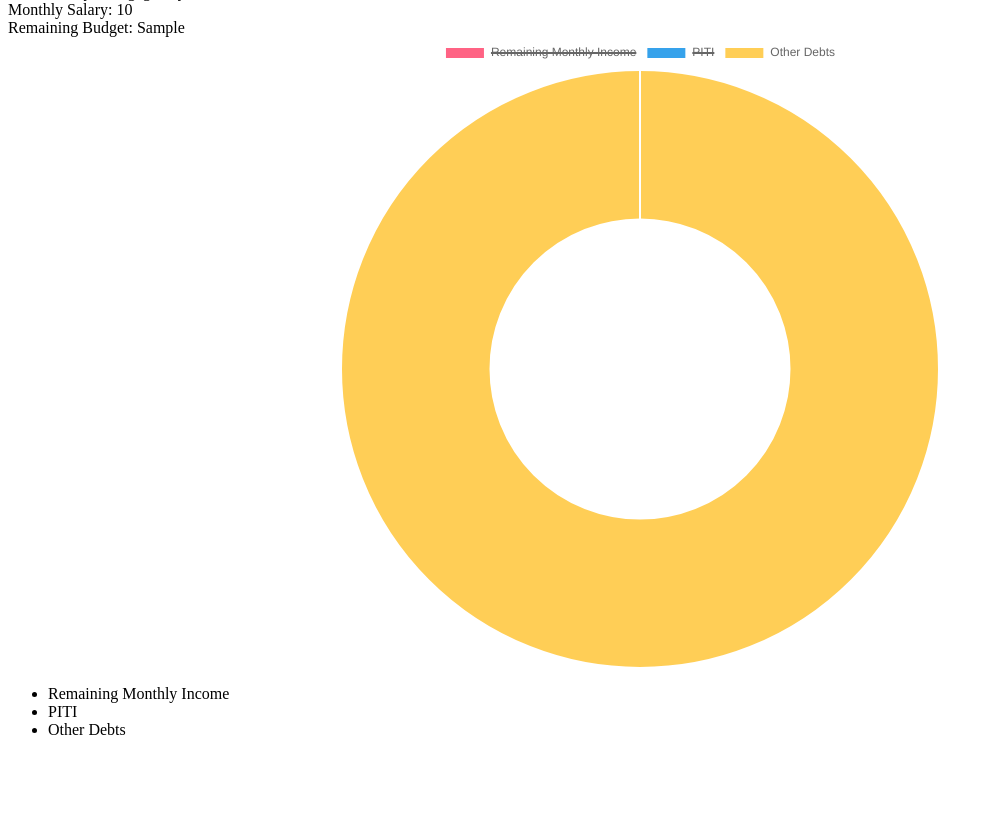
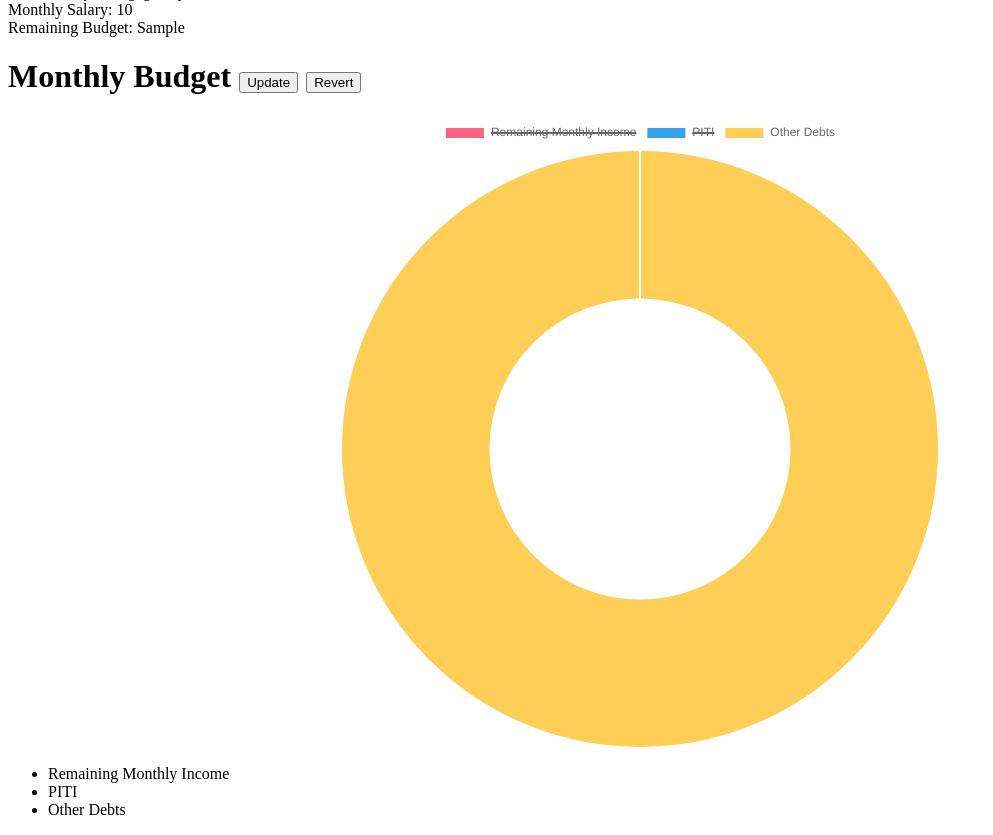
Before and after one commit to reyesmarcy/ScoutHouse, a Flask app: template templates/display-home.html in a window 1280 px wide. Shown: the part 138-973 px from the top of the page, without its empty margins (0-993 px from the left). Before the commit the page ends 873 px from the top, so only its background shows below. Run offline with Flask 2, Linux system fonts and the light colour scheme; tables that the repository leaves empty hold one stand-in row (values such as "Sample post"); the template is opened without the code that fills it: values that come from a table or form of the project are taken from there, most other values are stand-ins (such as "Sample title", 1, 10 or a date in 2020); some libraries are stand-ins or nearby versions.

Commit message:
Added functionality to chart to show what the user can afford based on salary on other debts.

```diff
--- a/templates/display-home.html
+++ b/templates/display-home.html
@@ -29,10 +29,18 @@
 
     </div>
 
+    <div>
+        <h1>Monthly Budget
+            <button class="btn btn-success" onclick="updateChart()">Update</button>
+            <button class="btn btn-success" onclick="revertChart()">Revert</button>
+        </h1>
+    </div>
+
     <div class="melon-chart">
         <canvas id="donutChart"></canvas>
         <div id="donutLegend" class="chart-legend"></div>
     </div>
+
 
     <script type="text/javascript">
         const options = {
@@ -71,6 +79,19 @@
         $('#donutLegend').html(myDonutChart.generateLegend());
         // });
 
+        var another_var = '{{ mo_salary_left }}' * .64;
+        var another_var2 = ('{{ mo_salary_left }}' * .36) - random_var2;
+
+        function updateChart() {
+            myDonutChart.data.datasets[0].data = [another_var, another_var2, random_var2];
+            myDonutChart.update();
+        }
+
+        function revertChart() {
+            myDonutChart.data.datasets[0].data = [random_var4, random_var, random_var2];
+            myDonutChart.update();
+        }
+
     </script>
 
 
```
